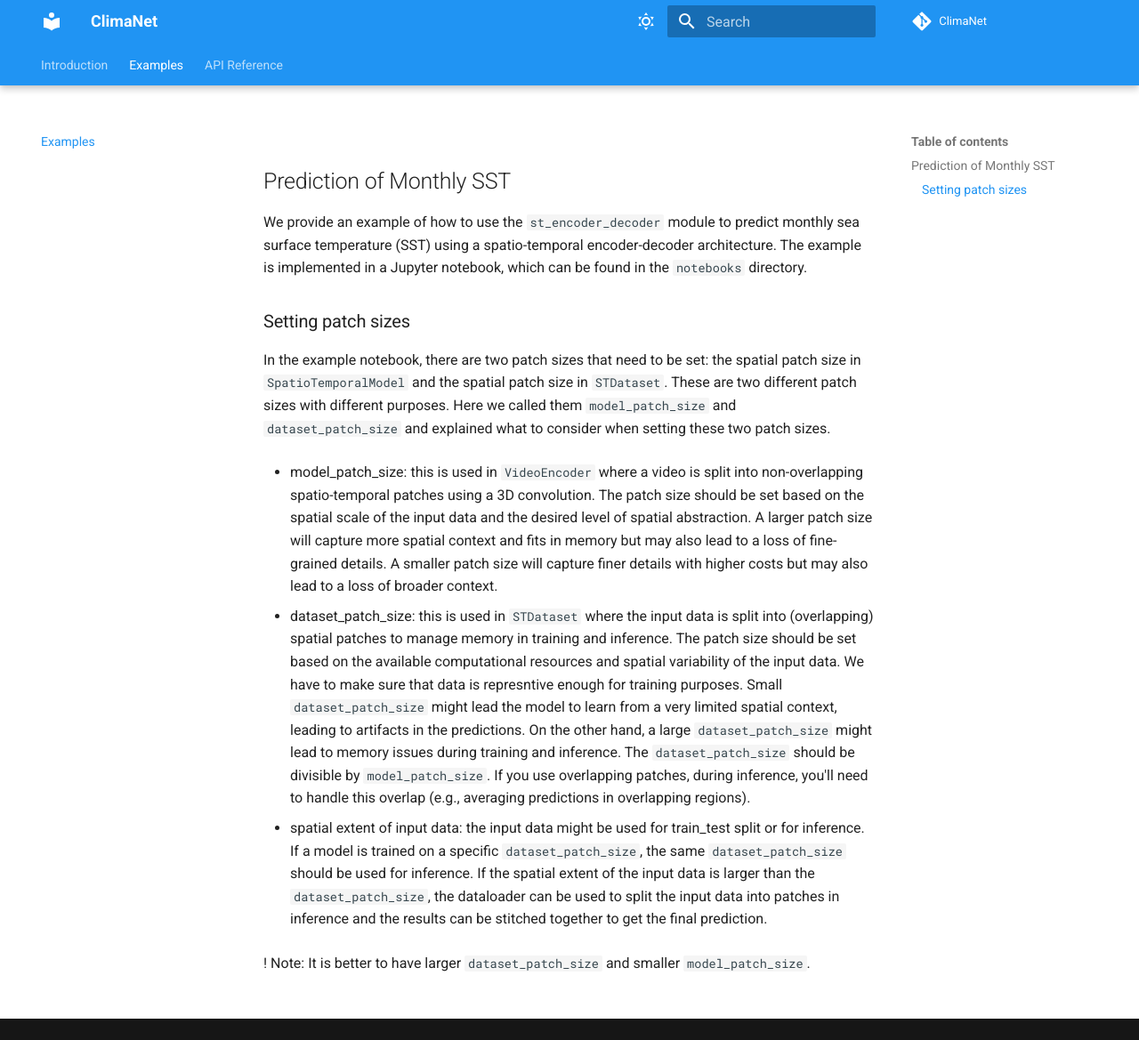
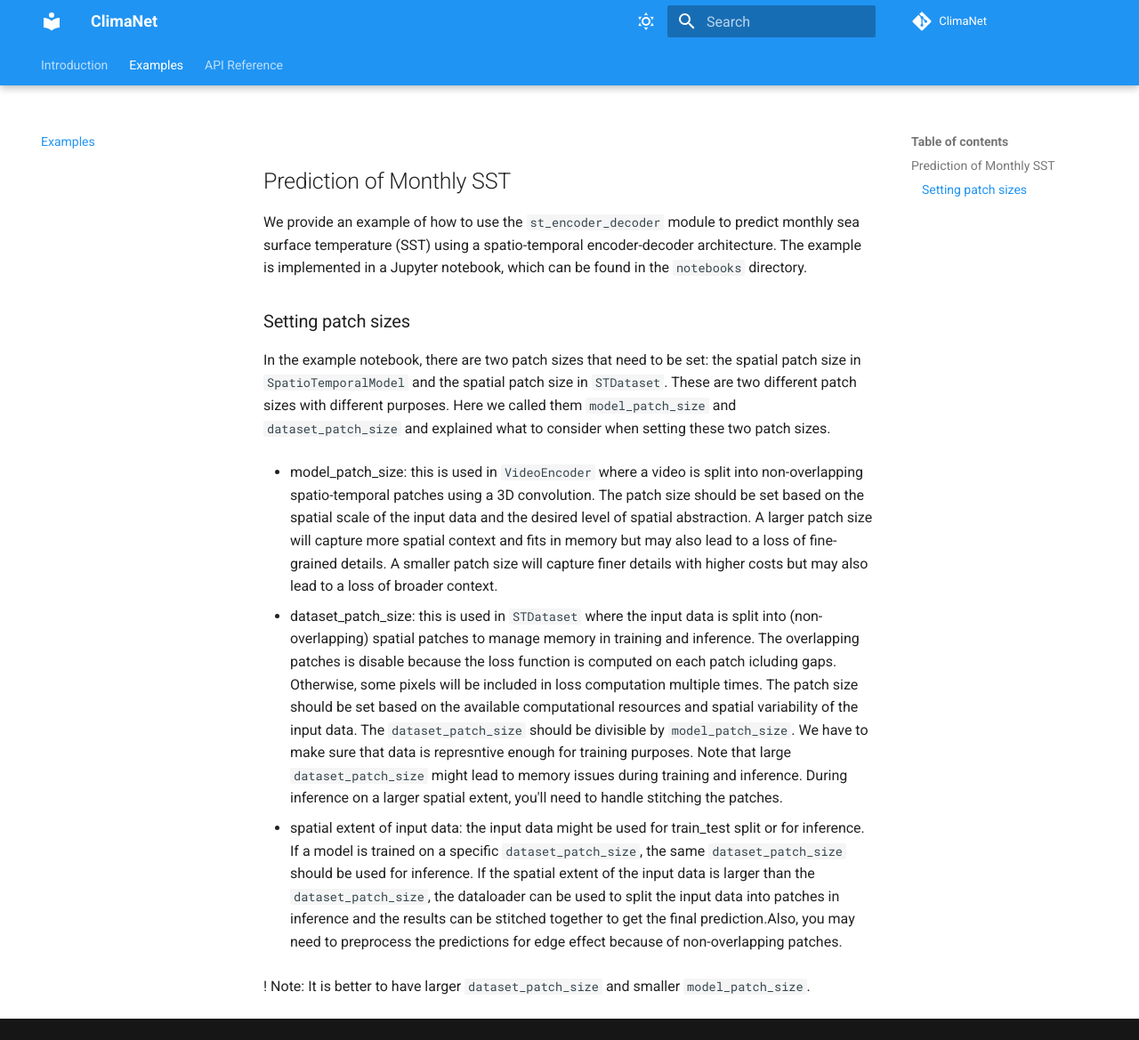
Before and after one commit to ESMValGroup/ClimaNet, an MkDocs documentation site: the page built from docs/examples.md, in a window 1280 px wide and 1169 px high. Shown: the whole window at 89% size. Built offline with MkDocs 1.6.1 and Material for MkDocs 9.7.7, drawn with Linux system fonts in a browser that asks for light colours; comment, search, counter and statistics services are not loaded; the version menu is left out.

Commit message:
update docs

```diff
--- a/docs/examples.md
+++ b/docs/examples.md
@@ -24,16 +24,16 @@ consider when setting these two patch sizes.
   may also lead to a loss of broader context.
 
 - dataset_patch_size: this is used in `STDataset` where the input data is split
-  into (overlapping) spatial patches to manage memory in training and inference.
-  The patch size should be set based on the available computational resources
-  and spatial variability of the input data. We have to make sure that data is
-  represntive enough for training purposes. Small `dataset_patch_size` might
-  lead the model to learn from a very limited spatial context, leading to
-  artifacts in the predictions. On the other hand, a large `dataset_patch_size`
-  might lead to memory issues during training and inference. The
-  `dataset_patch_size` should be divisible by `model_patch_size`. If you use
-  overlapping patches, during inference, you'll need to handle this overlap
-  (e.g., averaging predictions in overlapping regions).
+  into (non-overlapping) spatial patches to manage memory in training and
+  inference. The overlapping patches is disable because the loss function is
+  computed on each patch icluding gaps. Otherwise, some pixels will be included
+  in loss computation multiple times. The patch size should be set based on the
+  available computational resources and spatial variability of the input data.
+  The `dataset_patch_size` should be divisible by `model_patch_size`. We have to
+  make sure that data is represntive enough for training purposes. Note that
+  large `dataset_patch_size` might lead to memory issues during training and
+  inference. During inference on a larger spatial extent, you'll need to handle
+  stitching the patches.
 
 - spatial extent of input data: the input data might be used for train_test
   split or for inference. If a model is trained on a specific
@@ -41,6 +41,7 @@ consider when setting these two patch sizes.
   inference. If the spatial extent of the input data is larger than the
   `dataset_patch_size`, the dataloader can be used to split the input data into
   patches in inference and the results can be stitched together to get the final
-  prediction.
+  prediction.Also, you may need to preprocess the predictions for
+  edge effect because of non-overlapping patches.
 
 ! Note: It is better to have larger `dataset_patch_size` and smaller `model_patch_size`.
```
